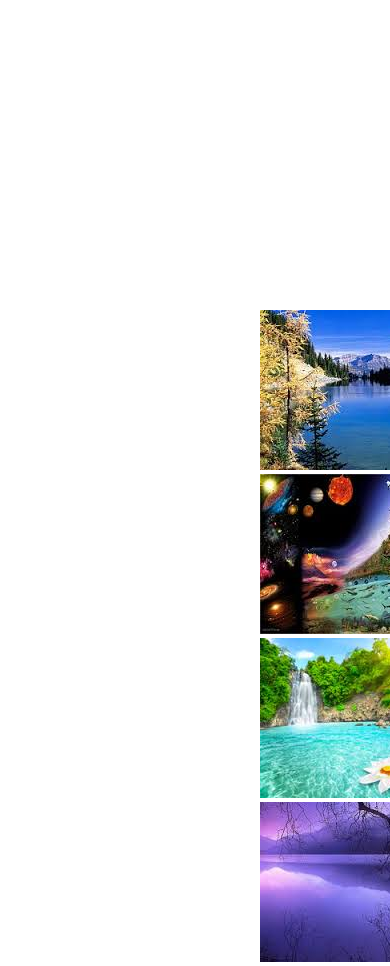
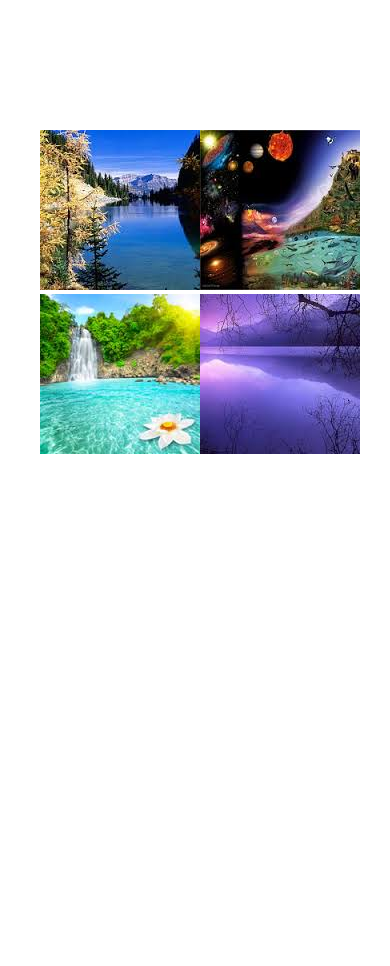
Before and after one commit to LeydiF/ResponsiveDesign, a plain HTML site: page index.html in a window 390 px wide. Shown: the part 1520-2486 px from the top of the page. After the commit the page ends 1978 px from the top, so only its background shows below. Drawn offline with Linux system fonts and the light colour scheme.

Commit message:
Responsive listo del mobile

```diff
--- a/css/mobile.css
+++ b/css/mobile.css
@@ -13,10 +13,14 @@ p{
 }
 
 section{
-	margin-top: 1480px;
-	margin-left: 0px;
+	margin-top: 1300px;
+	margin-left: -200px;
 }
 
 .main-menu ul li{
 	background:#000;
 }
+
+div{
+	margin-left: 0px;
+}
--- a/css/style.css
+++ b/css/style.css
@@ -28,6 +28,7 @@ header{
 	height: 35px;
 	text-align: center;
 	padding-top: 20px;
+	cursor: pointer;
 }
 
 .main-menu ul{
```
